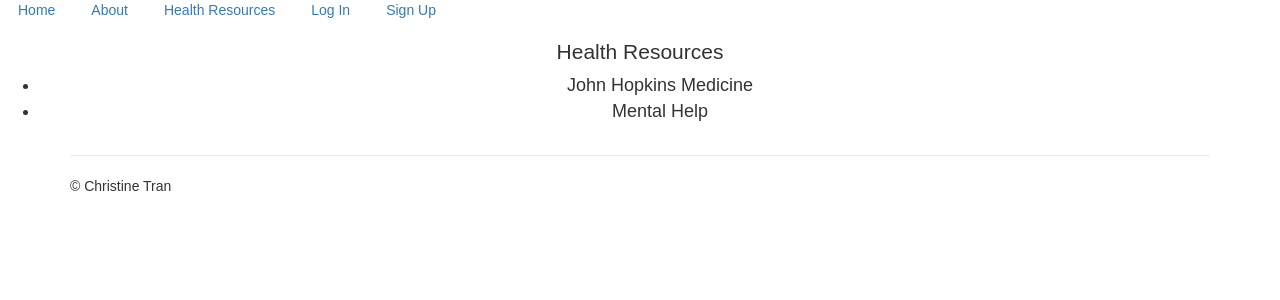
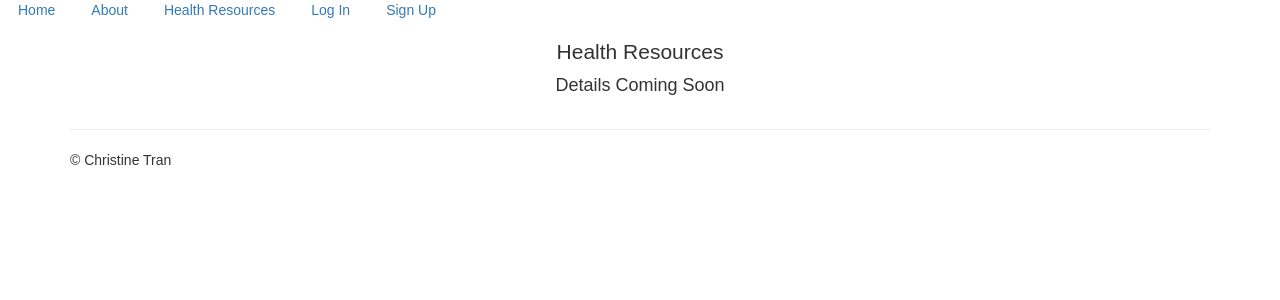
Before and after one commit to celestinosalim/SelfCare-C, a React (Create React App) app: page /health_resources in a window 1280 px wide. Shown: the top 300 px of the page. Built offline with nearby package versions, Linux system fonts and the light colour scheme.

Commit message:
removed ul and li

```diff
--- a/src/components/shared/HealthResources.js
+++ b/src/components/shared/HealthResources.js
@@ -5,12 +5,7 @@ export default () => {
     <div className="bodyContainer">
       <div className="App">
         <h1 className="App-title">Health Resources</h1>
-        <p className="App-intro">
-          <ul>
-            <li href="https://www.hopkinsmedicine.org/healthlibrary/conditions/adult/mental_health_disorders/topic_index_-_mental_health_disorders_85,P00763">John Hopkins Medicine</li>
-            <li href="https://www.mentalhelp.net/articles/depression-hotline/">Mental Help</li>
-          </ul>
-        </p>
+        <p className="App-intro">Details Coming Soon</p>
       </div>
     </div>
   )
```
